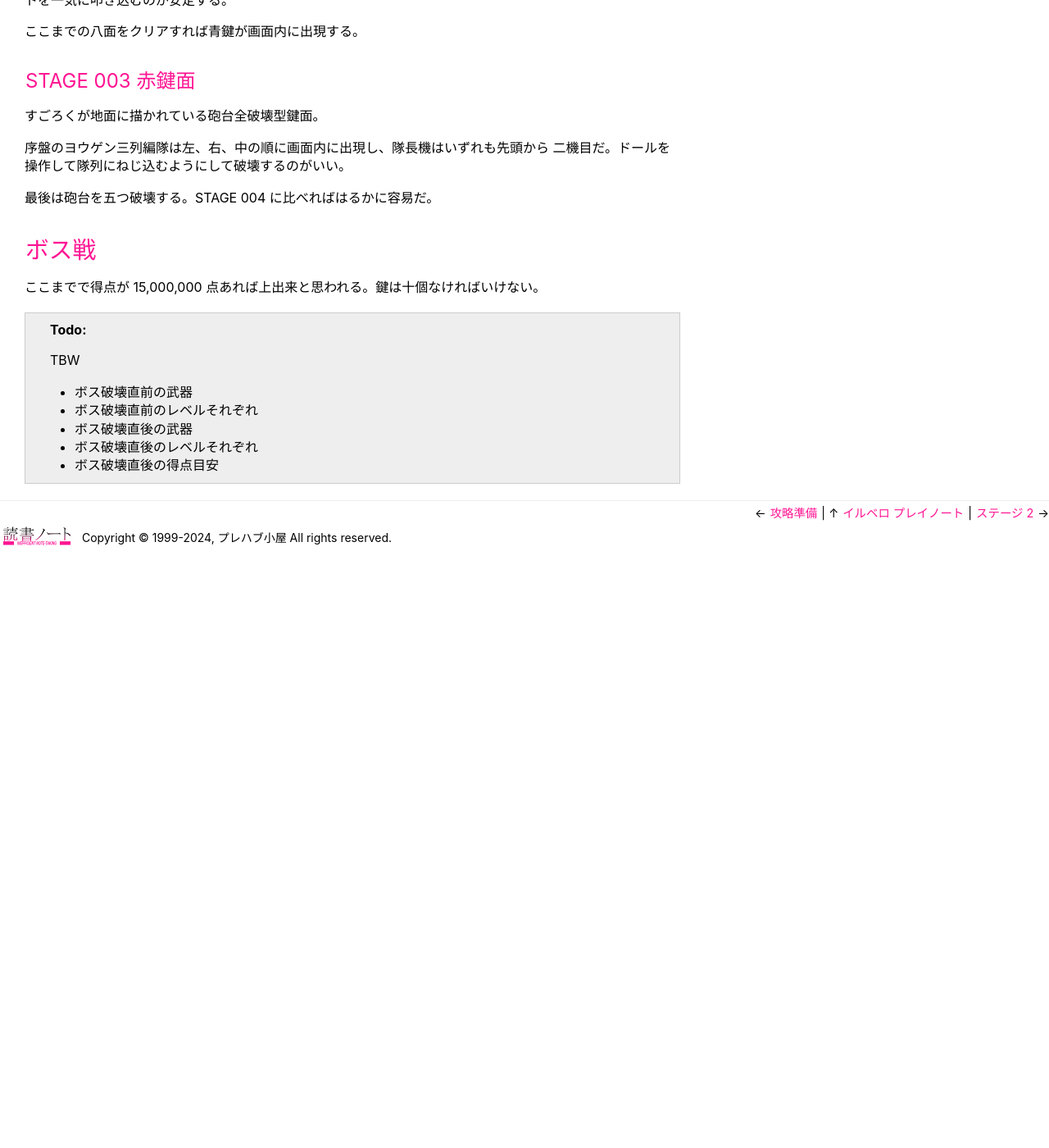
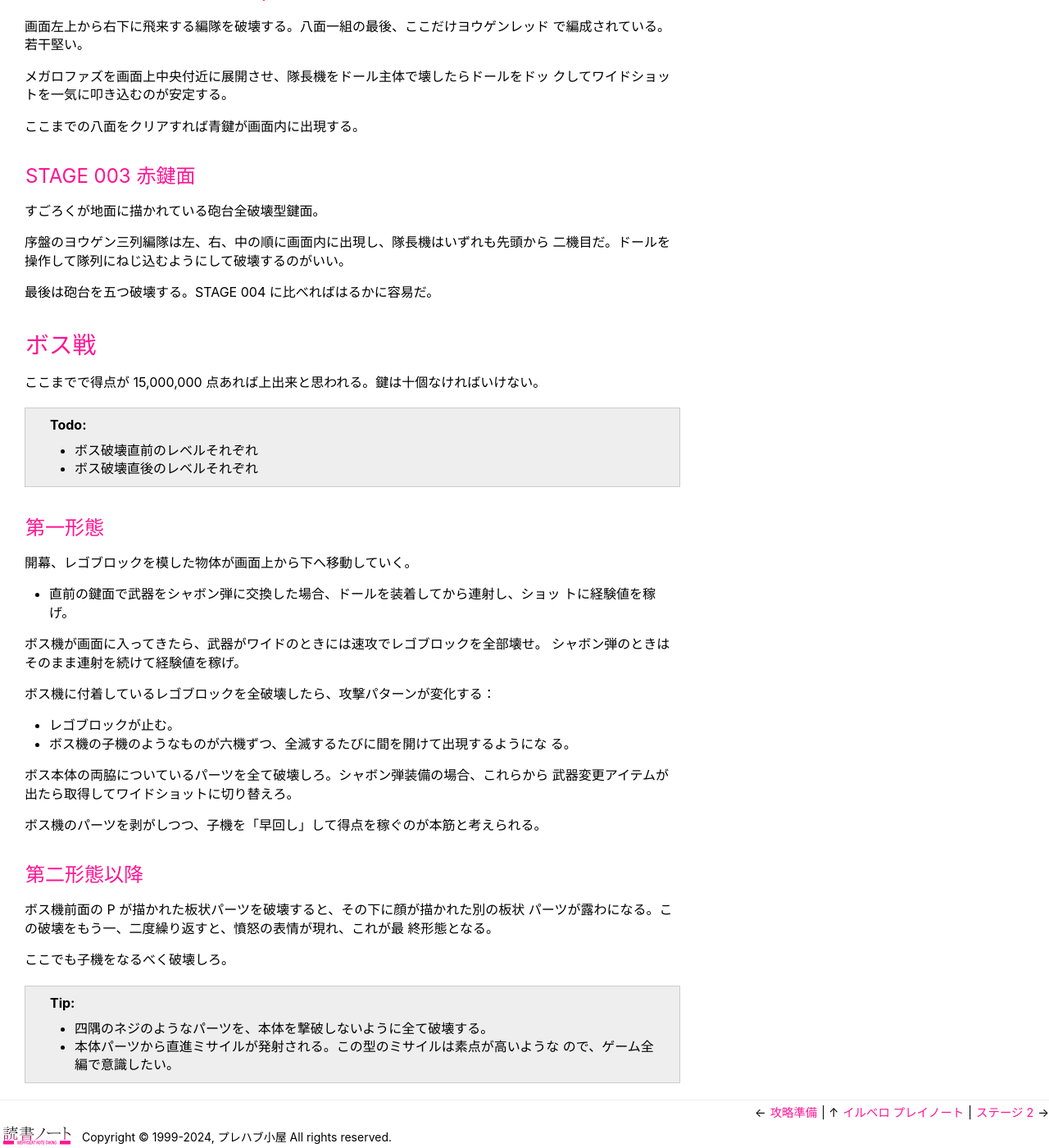
Before and after one commit to showa-yojyo/minibook, a Sphinx documentation site: the page built from source/milestone08/stage1.rst, in a window 1280 px wide and 1400 px high, scrolled down 4254 px. Shown: the whole window at 82% size. Built offline with Sphinx 7.4.7, drawn with Linux system fonts in a browser that asks for light colours; before the commit the page ends 4923 px from its top, so only the background shows below that; some of the changed text lies outside the part shown.

Commit message:
milestone08/stage1: boss

```diff
--- a/source/milestone08/stage1.rst
+++ b/source/milestone08/stage1.rst
@@ -3,7 +3,8 @@
 ======================================================================
 
 このステージクリア時点での目標得点は 40,000,000 点だろう。たいていは 38,000,000
-点前後になる。
+点前後になる。レベルはショット、ドール、シールドのいずれにおいても 100 には到着
+しておかないとまずい。
 
 .. contents:: 本章見出し
    :local:
@@ -219,15 +222,51 @@ STAGE 003 赤鍵面
 
 最後は砲台を五つ破壊する。STAGE 004 に比べればはるかに容易だ。
 
+.. _illvelo-boss-1:
+
 ボス戦
 ======================================================================
 
 ここまでで得点が 15,000,000 点あれば上出来と思われる。鍵は十個なければいけない。
 
-.. todo:: TBW
+.. todo::
 
-   * ボス破壊直前の武器
    * ボス破壊直前のレベルそれぞれ
-   * ボス破壊直後の武器
    * ボス破壊直後のレベルそれぞれ
-   * ボス破壊直後の得点目安
+
+第一形態
+----------------------------------------------------------------------
+
+開幕、レゴブロックを模した物体が画面上から下へ移動していく。
+
+* 直前の鍵面で武器をシャボン弾に交換した場合、ドールを装着してから連射し、ショッ
+  トに経験値を稼げ。
+
+ボス機が画面に入ってきたら、武器がワイドのときには速攻でレゴブロックを全部壊せ。
+シャボン弾のときはそのまま連射を続けて経験値を稼げ。
+
+ボス機に付着しているレゴブロックを全破壊したら、攻撃パターンが変化する：
+
+* レゴブロックが止む。
+* ボス機の子機のようなものが六機ずつ、全滅するたびに間を開けて出現するようにな
+  る。
+
+ボス本体の両脇についているパーツを全て破壊しろ。シャボン弾装備の場合、これらから
+武器変更アイテムが出たら取得してワイドショットに切り替えろ。
+
+ボス機のパーツを剥がしつつ、子機を「早回し」して得点を稼ぐのが本筋と考えられる。
+
+第二形態以降
+----------------------------------------------------------------------
+
+ボス機前面の P が描かれた板状パーツを破壊すると、その下に顔が描かれた別の板状
+パーツが露わになる。この破壊をもう一、二度繰り返すと、憤怒の表情が現れ、これが最
+終形態となる。
+
+ここでも子機をなるべく破壊しろ。
+
+.. tip::
+
+   * 四隅のネジのようなパーツを、本体を撃破しないように全て破壊する。
+   * 本体パーツから直進ミサイルが発射される。この型のミサイルは素点が高いような
+     ので、ゲーム全編で意識したい。
```
Also changed, not shown: other parts of source/milestone08/stage1.rst (+2 -0 lines).
